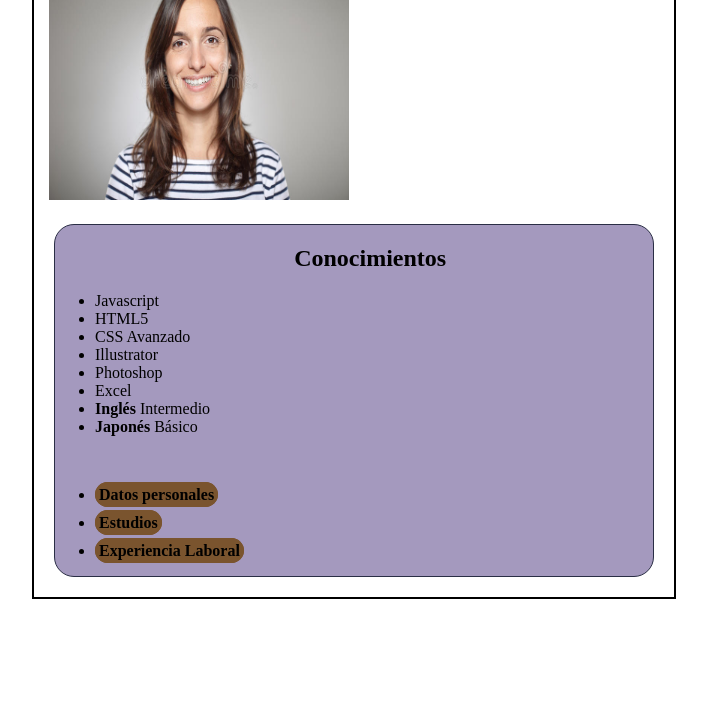
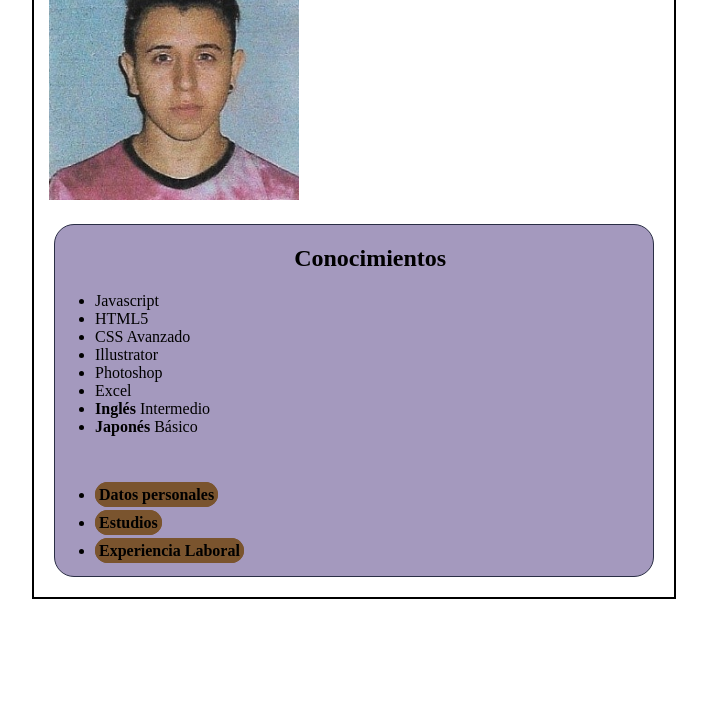
Before and after one commit to braguilera/tpCV, a plain HTML site: page Conocimientos.html in a window 1280 px wide. Shown: the part 87-800 px from the top of the page, without its empty margins (286-993 px from the left). Drawn offline with Linux system fonts and the light colour scheme.

Commit message:
Tp_cv
Trabajo practico sobre curriculum vitae en html

```diff
--- a/Conocimientos.html
+++ b/Conocimientos.html
@@ -28,7 +28,7 @@
 
 </head>
 <body style=" border:solid 2px black; width: 50%; margin: 0 auto;margin-top: 20px;">
-    <img style="margin: 15px; float: left;"  width="300" height="250" src="foto.jpg" alt="fotocv" >
+    <img style="margin: 15px; float: left;"  width="250" height="250" src="FotoCV.jpg" alt="fotocv" >
     <h1 style="margin-left:50%; margin-top: 2%;"> Curriculum vitae </h1>
    <br><br><br><br><br><br><br><br><br><br><br>
 <div style="margin: 20px;border: solid 1px #2A2E45;background-size: contain;border-radius: 20px; background-color: #A499BE;">
```
Also changed, not shown: estudios.html (+1 -1 lines), experiencia_laboral.html (+1 -1 lines).
